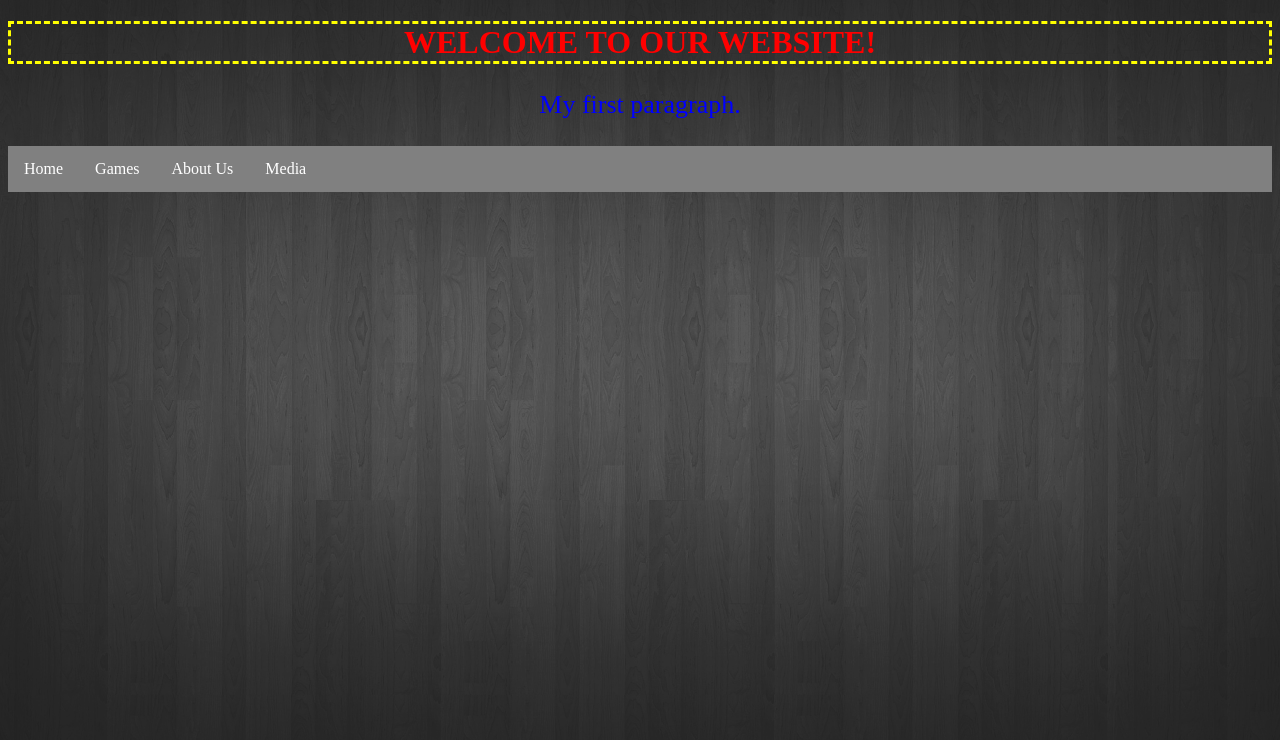
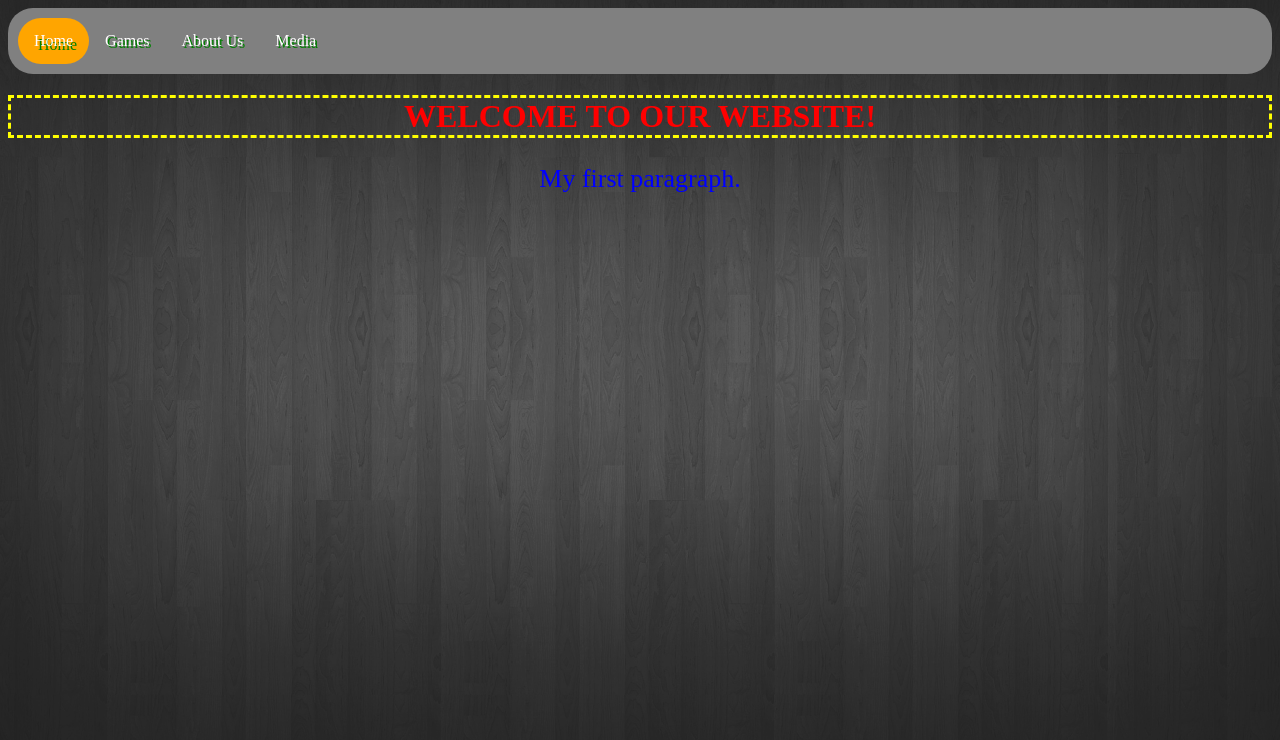
Before and after one commit to CameronEcker/VikingTech, a plain HTML site: page index.html in a window 1280 px wide. Drawn offline with Linux system fonts and the light colour scheme.

Commit message:
Add files via upload

```diff
--- a/index.html
+++ b/index.html
@@ -6,14 +6,19 @@
 </head>
 <body>
 
+<ul>
+	<li><a class="active" href="index.html">Home</a></li>
+	<li><a class="#" href="games.html">Games</a></li>
+	<li><a class="#" href="about.html">About Us</a></li>
+	<li><a class="#" href="media.html">Media</a></li>
+</ul>
+
 <h1>Welcome to Our Website!</h1>
+
+
 
 <p>My first paragraph.</p>
 
-<ul>
-	<li><a href="index.html">Home</a></li>
-	<li><a href="games.html">Games</a></li>
-	<li><a href="about.html">About Us</a></li>
-	<li><a href="media.html">Media</a></li>
+
 </body>
 </html>
--- a/main.css
+++ b/main.css
@@ -19,10 +19,14 @@ text-align: Center;
 
 ul {
 list-style-type: none;
-margin: 0;
-padding: 0;
+margin: auto;
+padding: 10px;
 overflow: hidden;
 background-color: grey;
+position: fixxed;
+text-align: center;
+text-shadow: 2px 2px green;
+border-radius: 25px;
 }
 
 li {
@@ -35,7 +39,13 @@ color: white;
 text-align: center;
 padding: 14px 16px;
 text-decoration: none;
+border-radius: 25px;
 }
 
 li a:hover {
 background-color: red;
+}
+li a.active {
+background-color: orange;
+text-shadow: 4px 4px green;
+}
```
